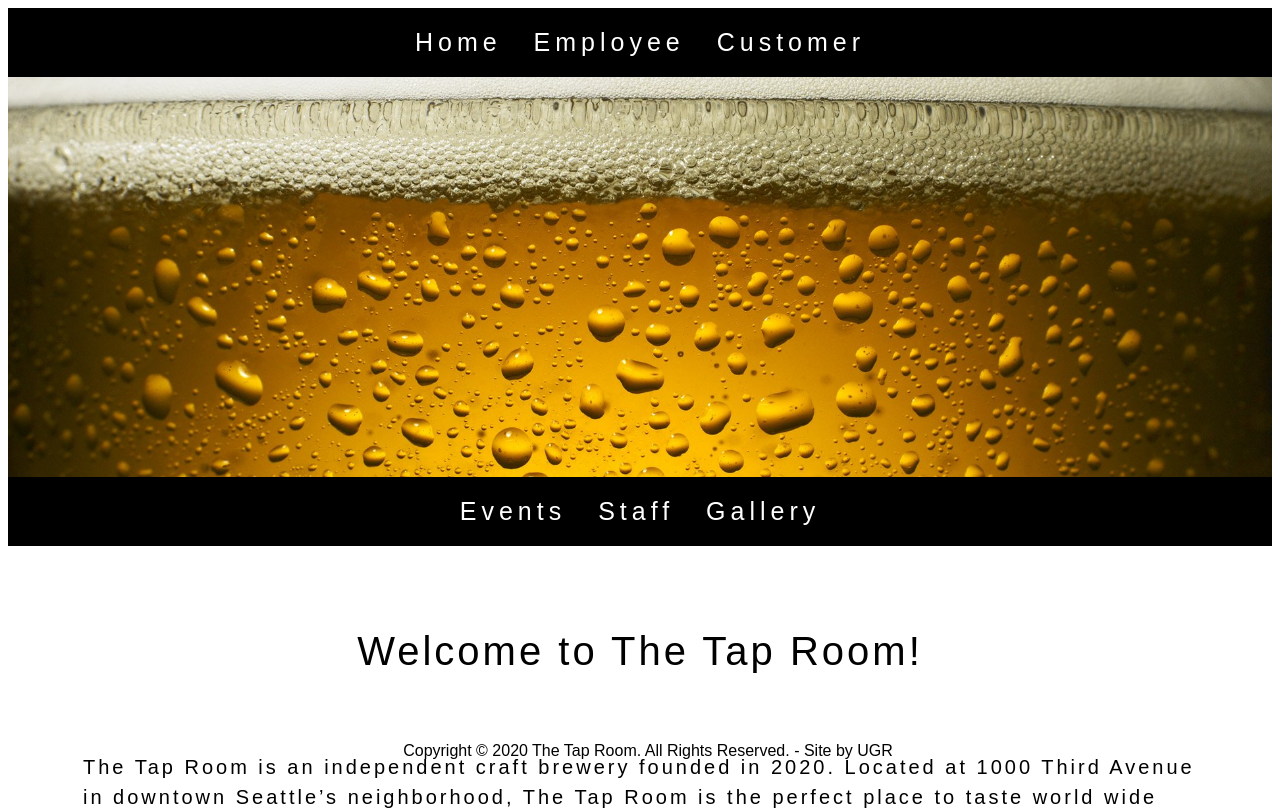
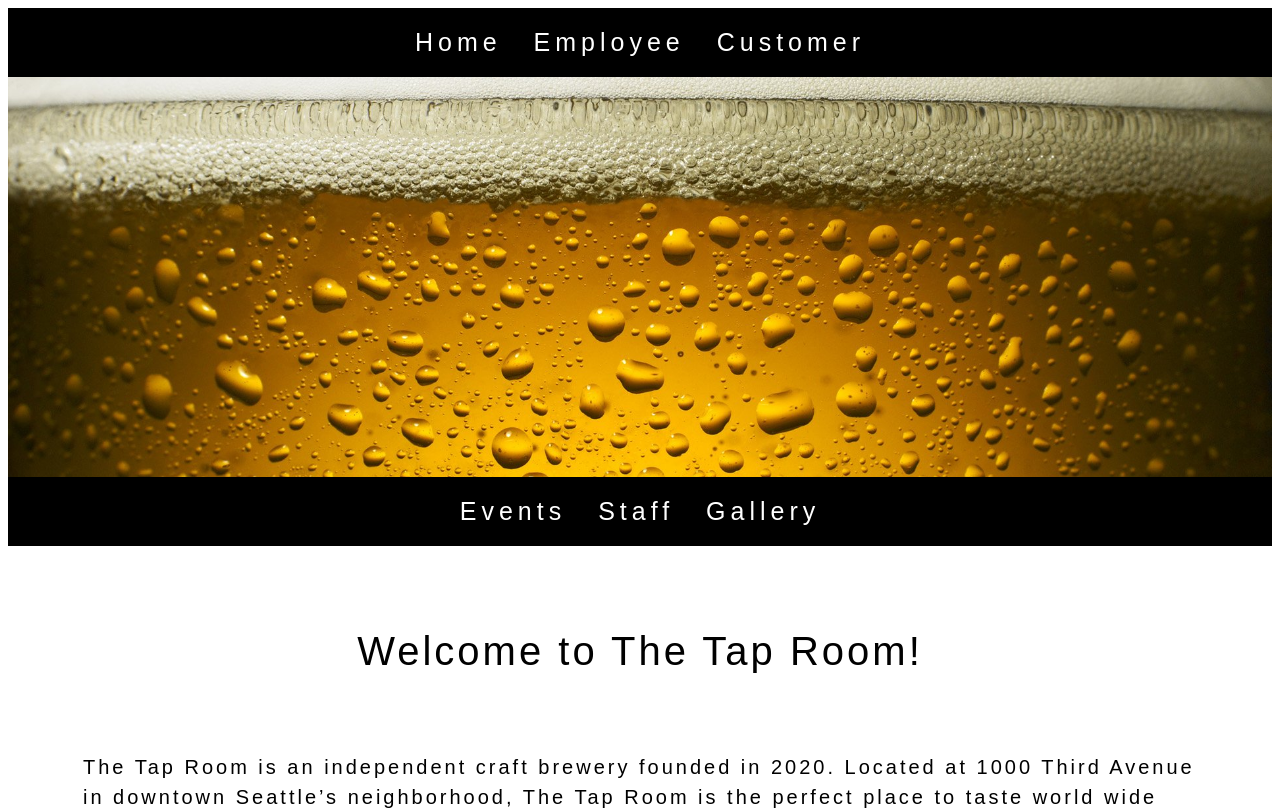
Before and after one commit to Ugonz86/TapRoom, a React (Create React App) app: page /#/ in a window 1280 px wide. Shown: the top 810 px of the page. Built offline with nearby package versions, Linux system fonts and the light colour scheme; the HTML template or start-up script is replaced by a standard one.

Commit message:
Fix footer

```diff
--- a/src/components/App.jsx
+++ b/src/components/App.jsx
@@ -1,5 +1,6 @@
 import React from 'react';
 import Header from './Header';
+import Footer from './Footer';
 import KegList from './KegList';
 import NewKegForm from './NewKegForm';
 import Error404 from './Error404';
@@ -127,6 +128,7 @@ class App extends React.Component {
             selectedKeg={this.state.selectedKeg}/>} />
           <Route component={Error404} />
         </Switch>
+        <Footer />
       </div>
     );
   }
--- /dev/null
+++ b/src/components/Footer.jsx
@@ -0,0 +1,11 @@
+import React from 'react';
+
+function Footer(){
+    return (
+
+        <p style={{bottom: '0', padding: '30px', textAlign: 'center', width: '100%'}}>Copyright © 2020 The Tap Room. All Rights Reserved. - Site by UGR</p>
+
+    );
+}
+
+export default Footer;
--- a/src/components/Home.jsx
+++ b/src/components/Home.jsx
@@ -142,7 +142,6 @@ function Home(){
         </div><br/><br/>
 
       </div>
-      <p style={{bottom: '0', position: 'absolute',  textAlign: 'center', width: '100%', marginBottom: '40px'}}>Copyright © 2020 The Tap Room. All Rights Reserved. - Site by UGR</p>
     </div>
 
   );
```
Also changed, not shown: 1 other file (tests, documents, lock files or other folders).
